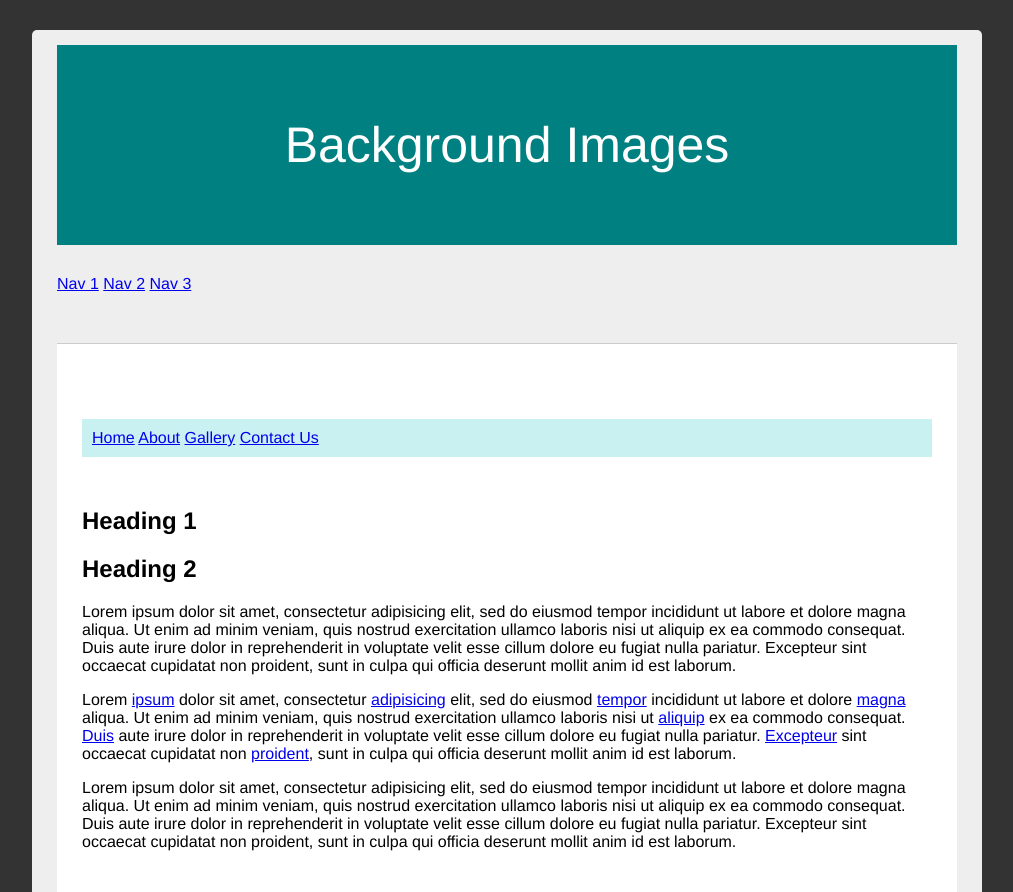
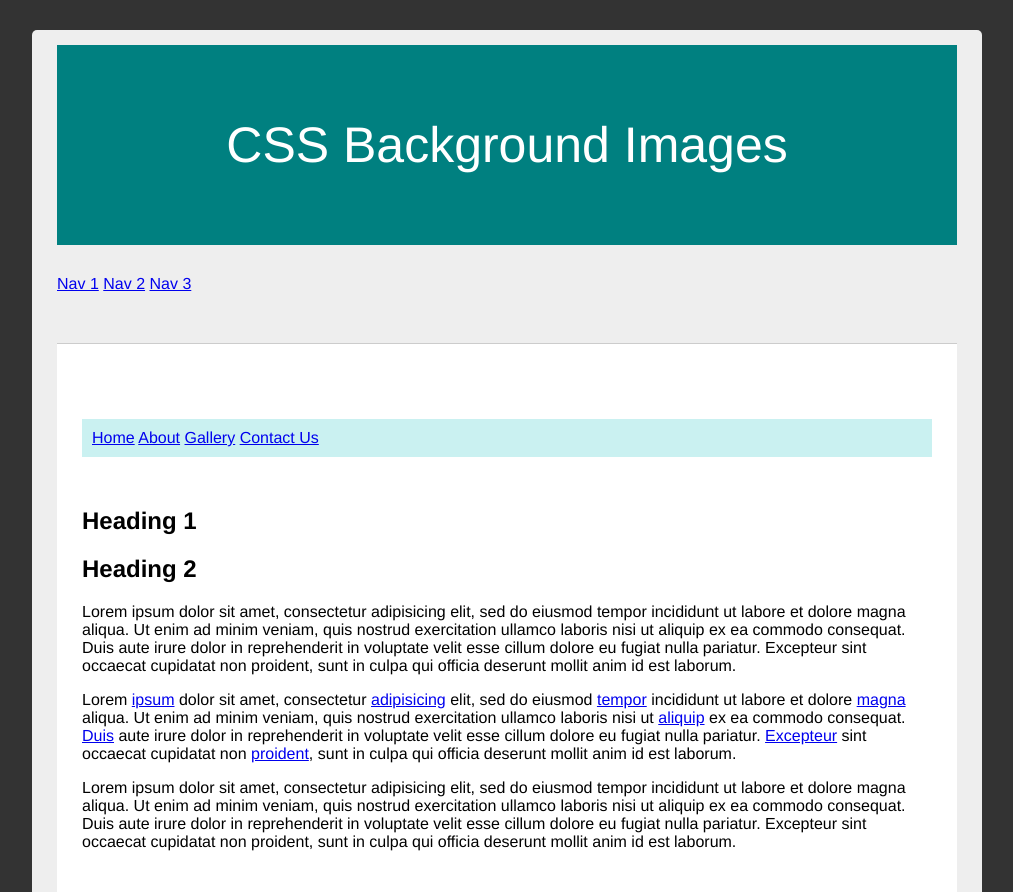
Before and after one commit to ariasralex/uclaxweb1, a plain HTML site: page Lessons/S05-Lesson-CSS-Navigations/nav-1-bg-images.html in a window 1280 px wide. Shown: the top 892 px of the page, without its empty margins (133-1146 px from the left). Drawn offline with Linux system fonts and the light colour scheme.

Commit message:
Changed lesson 5 file.

```diff
--- a/Lessons/S05-Lesson-CSS-Navigations/nav-1-bg-images.html
+++ b/Lessons/S05-Lesson-CSS-Navigations/nav-1-bg-images.html
@@ -9,7 +9,7 @@
     </head>
     <body>
 		<div class="container">
-			<header>Background Images</header>
+			<header>CSS Background Images</header>
 
 			<nav class="primary">
 				<a class="nav1 youAreHere" 	href="nav-1-bg-images.html">Nav 1</a>
```
